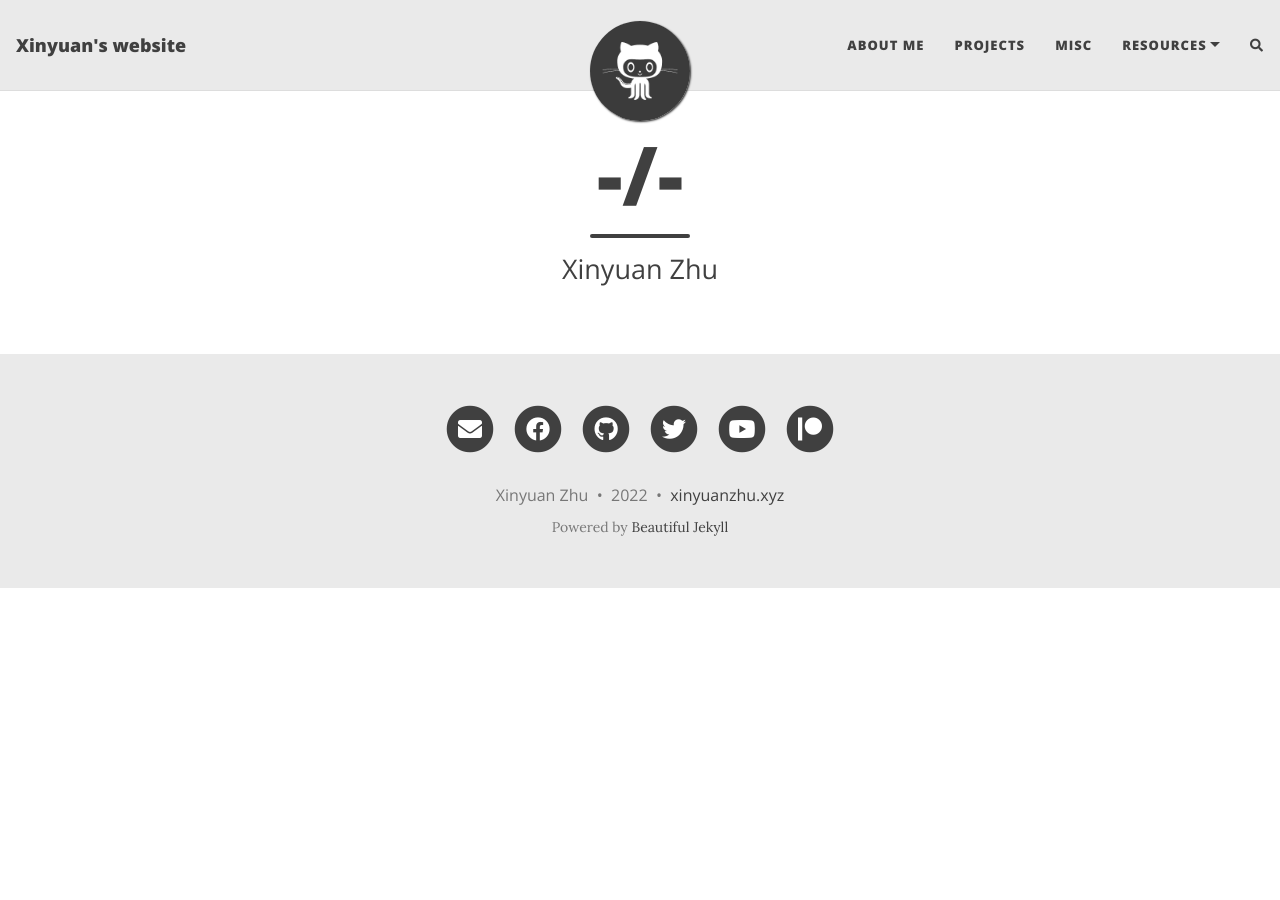
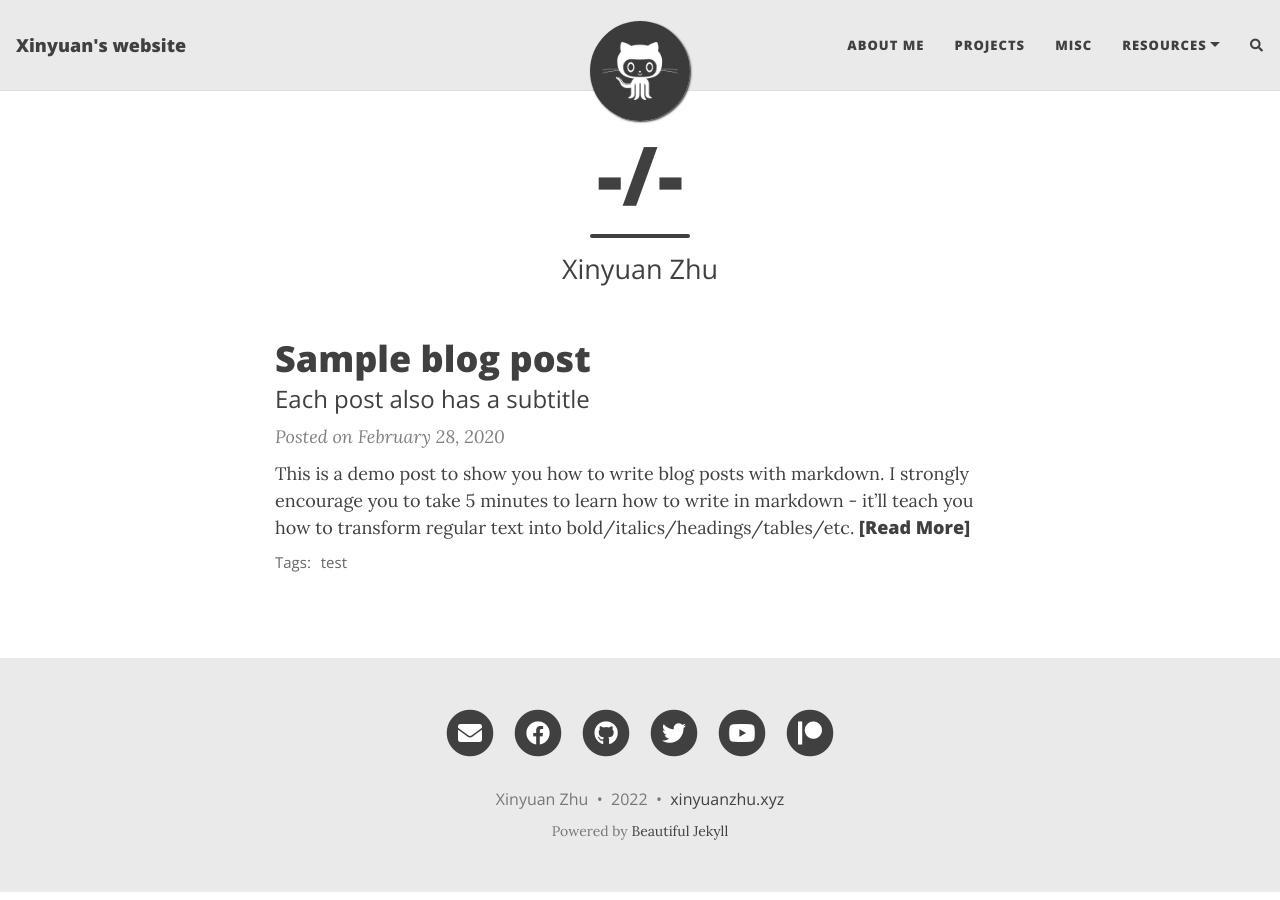
Before and after one commit to xinyuanzhu/xinyuanzhu.github.io, a Jekyll site: the page built from index.html, in a window 1280 px wide. Built offline with Jekyll 4.4.1, drawn with Linux system fonts in a browser that asks for light colours; nearby versions of some CDN libraries; the list of posts is cut into pages by our own code; comment, search, counter and statistics services are not loaded.

Commit message:
test blog

````diff
--- /dev/null
+++ b/_posts/2020-02-28-test-markdown.md
@@ -0,0 +1,78 @@
+---
+layout: post
+title: Sample blog post
+subtitle: Each post also has a subtitle
+gh-repo: daattali/beautiful-jekyll
+gh-badge: [star, fork, follow]
+tags: [test]
+comments: true
+---
+
+This is a demo post to show you how to write blog posts with markdown.  I strongly encourage you to [take 5 minutes to learn how to write in markdown](https://markdowntutorial.com/) - it'll teach you how to transform regular text into bold/italics/headings/tables/etc.
+
+**Here is some bold text**
+
+## Here is a secondary heading
+
+Here's a useless table:
+
+| Number | Next number | Previous number |
+| :------ |:--- | :--- |
+| Five | Six | Four |
+| Ten | Eleven | Nine |
+| Seven | Eight | Six |
+| Two | Three | One |
+
+
+How about a yummy crepe?
+
+![Crepe](https://s3-media3.fl.yelpcdn.com/bphoto/cQ1Yoa75m2yUFFbY2xwuqw/348s.jpg)
+
+It can also be centered!
+
+![Crepe](https://s3-media3.fl.yelpcdn.com/bphoto/cQ1Yoa75m2yUFFbY2xwuqw/348s.jpg){: .mx-auto.d-block :}
+
+Here's a code chunk:
+
+~~~
+var foo = function(x) {
+  return(x + 5);
+}
+foo(3)
+~~~
+
+And here is the same code with syntax highlighting:
+
+```javascript
+var foo = function(x) {
+  return(x + 5);
+}
+foo(3)
+```
+
+And here is the same code yet again but with line numbers:
+
+{% highlight javascript linenos %}
+var foo = function(x) {
+  return(x + 5);
+}
+foo(3)
+{% endhighlight %}
+
+## Boxes
+You can add notification, warning and error boxes like this:
+
+### Notification
+
+{: .box-note}
+**Note:** This is a notification box.
+
+### Warning
+
+{: .box-warning}
+**Warning:** This is a warning box.
+
+### Error
+
+{: .box-error}
+**Error:** This is an error box.
````
Also changed, not shown: projects.md (+1 -2 lines).
